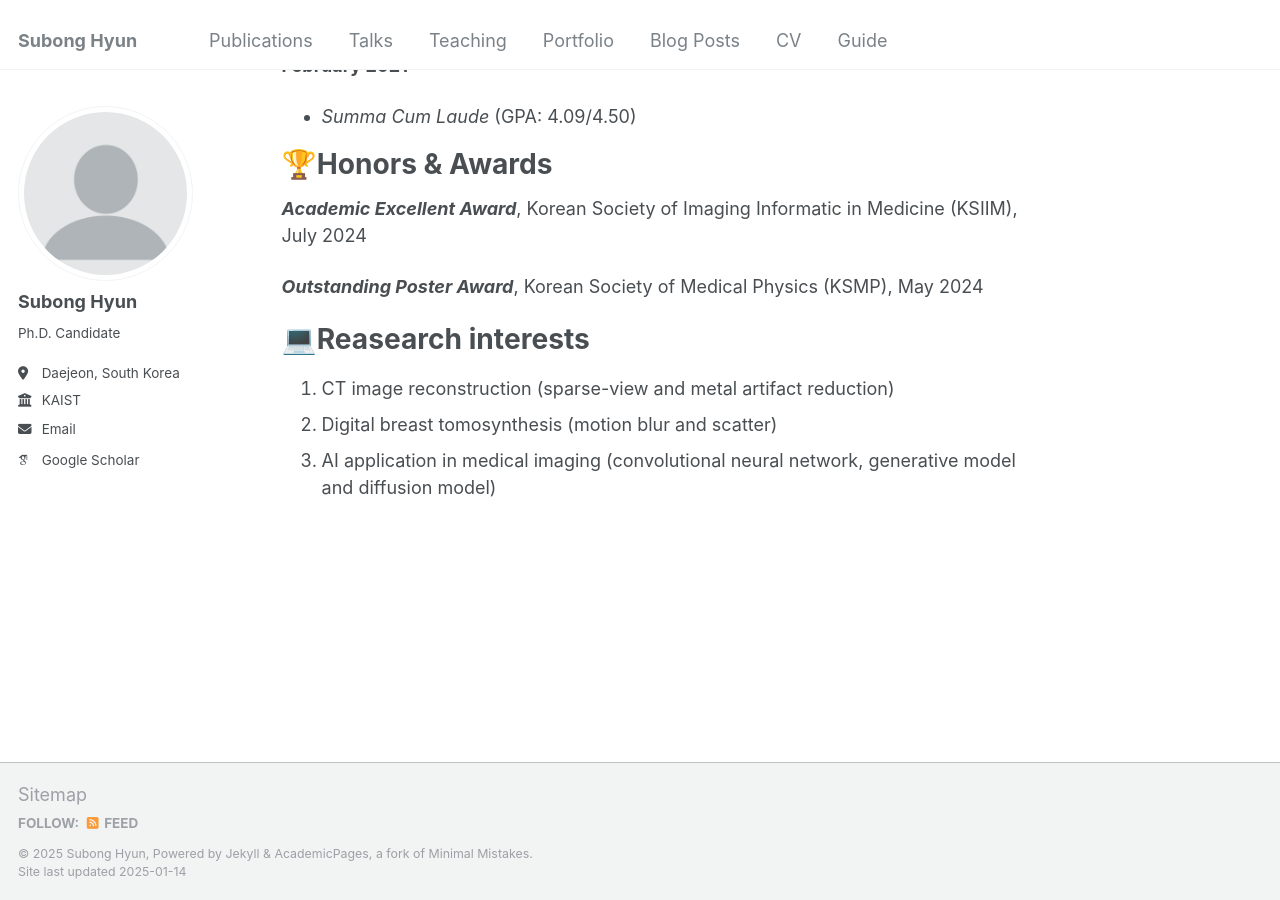
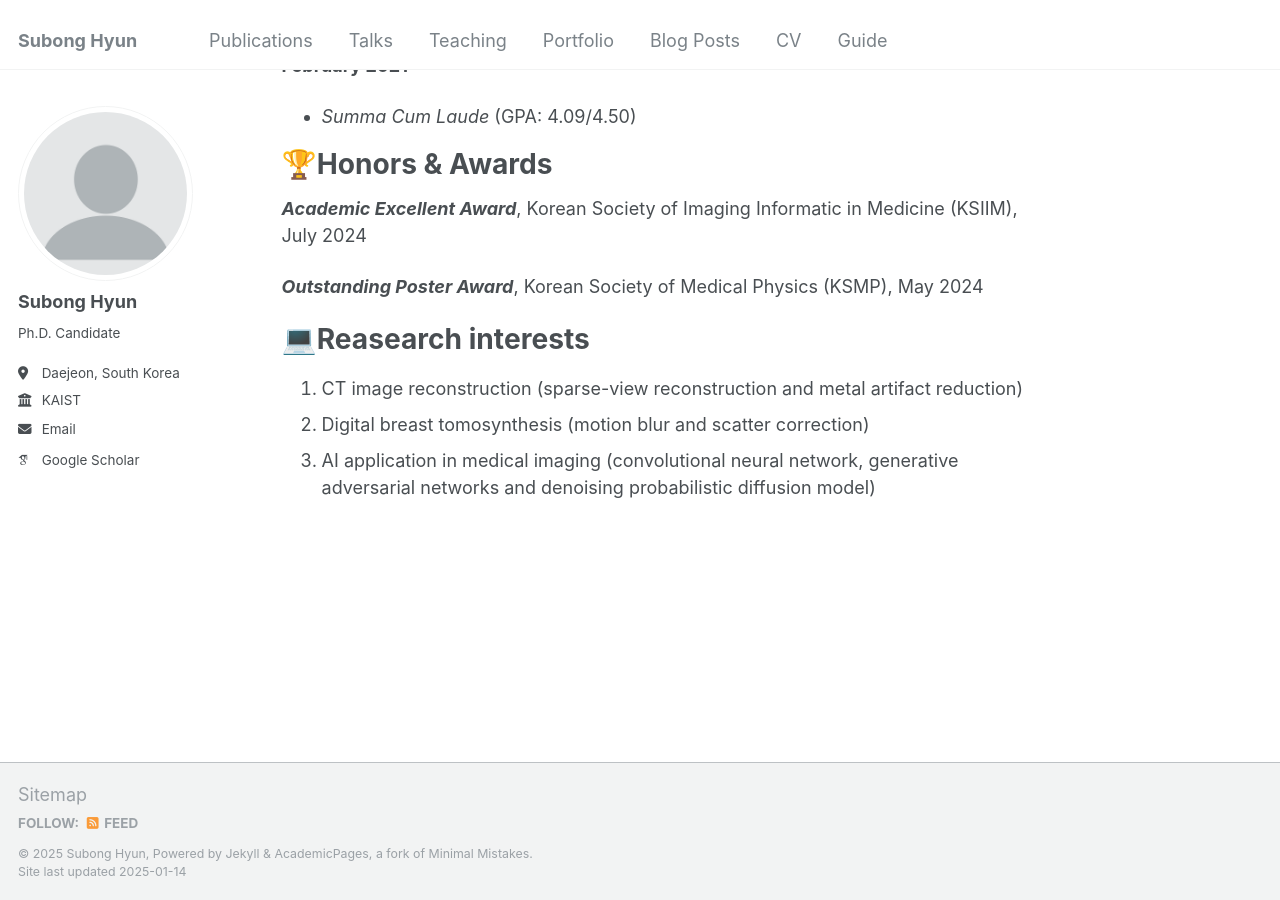
Before and after one commit to SubongHyun/subonghyun.github.io, a Jekyll site: the page built from _pages/about.md, in a window 1280 px wide and 900 px high, scrolled down 664 px. Built offline with Jekyll 4.4.1, drawn with Linux system fonts in a browser that asks for light colours; some web fonts are replaced.

Commit message:
Update about.md

```diff
--- a/_pages/about.md
+++ b/_pages/about.md
@@ -29,6 +29,6 @@ _**Outstanding Poster Award**_, Korean Society of Medical Physics (KSMP), May 20
 
 💻Reasearch interests
 ======
-1. CT image reconstruction (sparse-view and metal artifact reduction)
-2. Digital breast tomosynthesis (motion blur and scatter)
-3. AI application in medical imaging (convolutional neural network, generative model and diffusion model)
+1. CT image reconstruction (sparse-view reconstruction and metal artifact reduction)
+2. Digital breast tomosynthesis (motion blur and scatter correction)
+3. AI application in medical imaging (convolutional neural network, generative adversarial networks and denoising probabilistic diffusion model)
```
